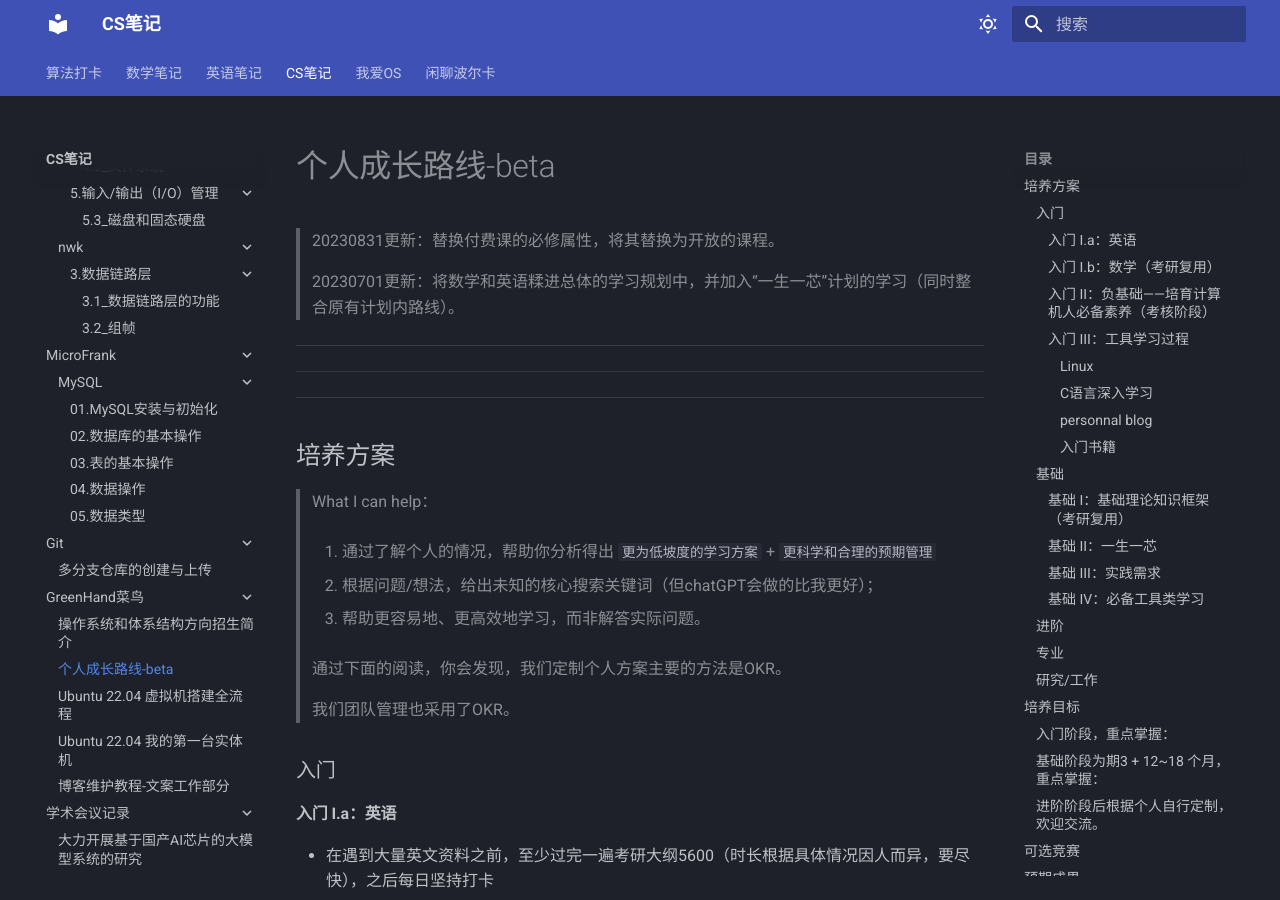
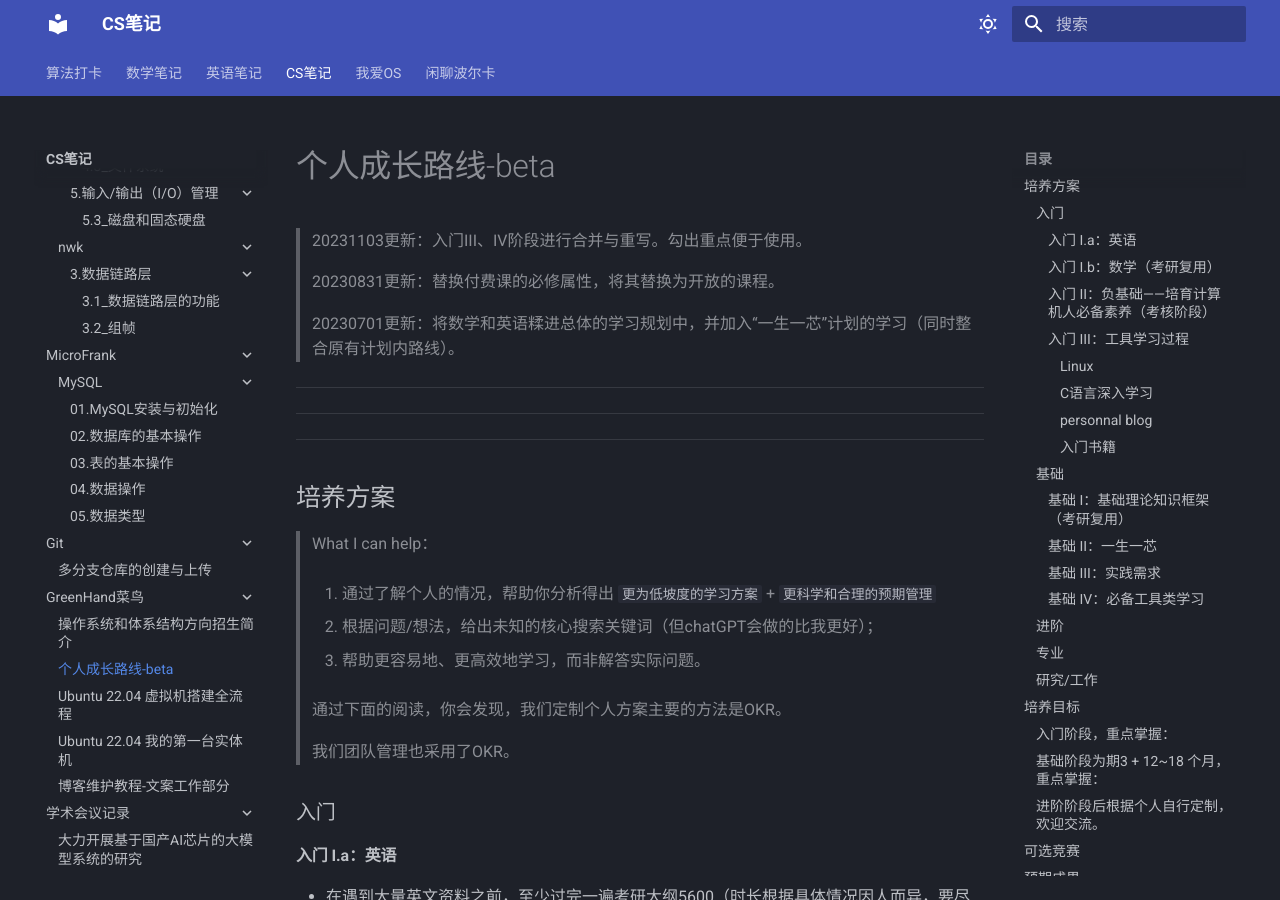
Before and after one commit to Haohahahaha/cs, an MkDocs documentation site: the page built from docs/greenhand/fertile/fertile.md, in a window 1280 px wide and 900 px high. Built offline with MkDocs 1.6.1 and Material for MkDocs 9.7.7, drawn with Linux system fonts in a browser that asks for light colours.

Commit message:
2023-11-04_17:13:31 update

```diff
--- a/docs/greenhand/fertile/fertile.md
+++ b/docs/greenhand/fertile/fertile.md
@@ -1,5 +1,7 @@
 # 个人成长路线-beta
 
+> 20231103更新：入门III、IV阶段进行合并与重写。勾出重点便于使用。
+>
 > 20230831更新：替换付费课的必修属性，将其替换为开放的课程。
 >
 > 20230701更新：将数学和英语糅进总体的学习规划中，并加入“一生一芯”计划的学习（同时整合原有计划内路线）。
```
